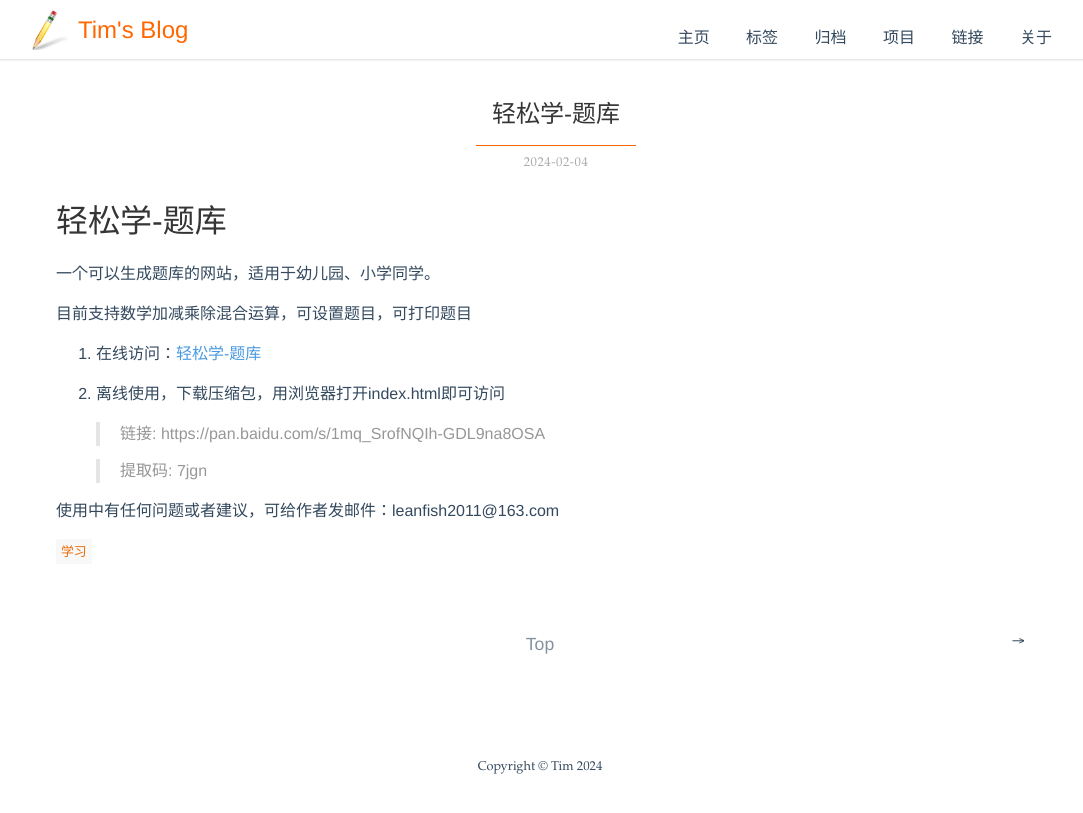
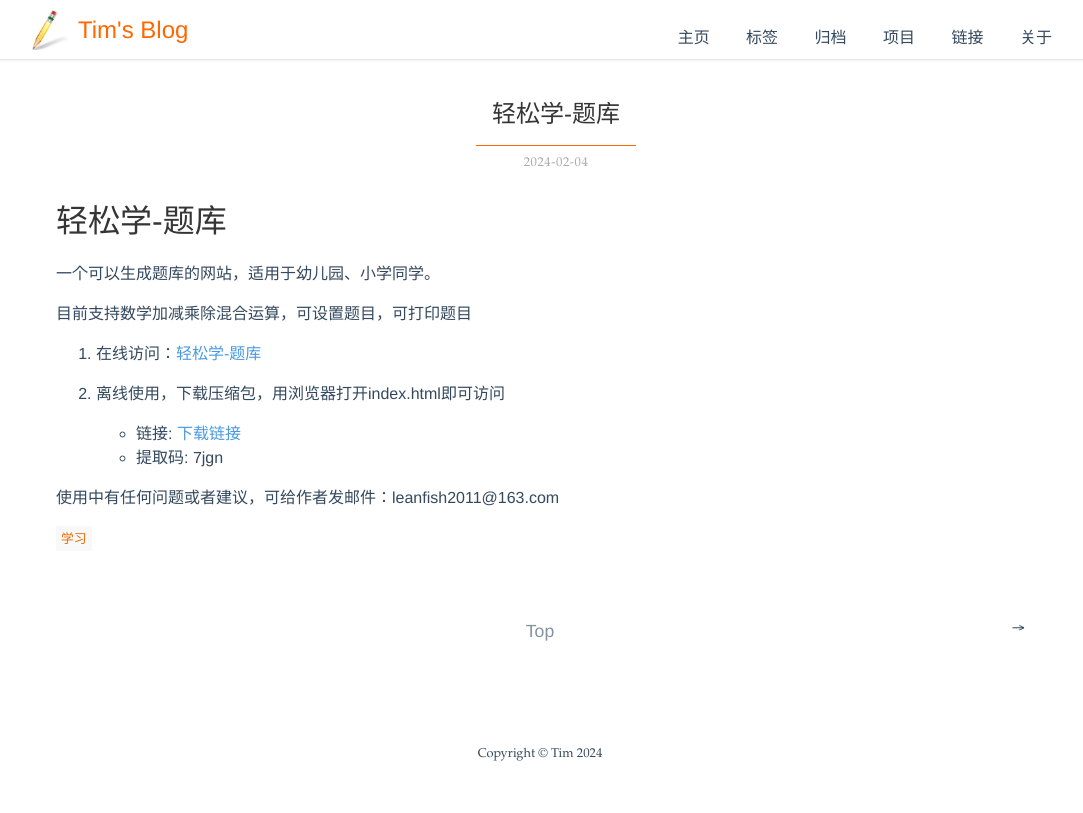
Before and after one commit to leanfish2011/leanfish2011.github.io, a Jekyll site: the page built from _posts/2024-02-04-轻松学-题库.md, in a window 1280 px wide. Shown: the top 813 px of the page, without its empty margins (100-1183 px from the left). Built offline with Jekyll 4.4.1, drawn with Linux system fonts in a browser that asks for light colours; comment, search, counter and statistics services are not loaded.

Commit message:
feat:post

```diff
--- a/_posts/2024-02-04-轻松学-题库.md
+++ b/_posts/2024-02-04-轻松学-题库.md
@@ -14,8 +14,7 @@ excerpt_separator: <!--more-->
 1. 在线访问：<a href="https://leanfish2011.github.io/e-learn" target ="_blank">轻松学-题库</a>
 
 2. 离线使用，下载压缩包，用浏览器打开index.html即可访问
-   > 链接: https://pan.baidu.com/s/1mq_SrofNQIh-GDL9na8OSA
-
-   > 提取码: 7jgn
+   * 链接: <a href="https://pan.baidu.com/s/1mq_SrofNQIh-GDL9na8OSA" target ="_blank">下载链接</a>
+   * 提取码: 7jgn
 
 使用中有任何问题或者建议，可给作者发邮件：leanfish2011@163.com
```
